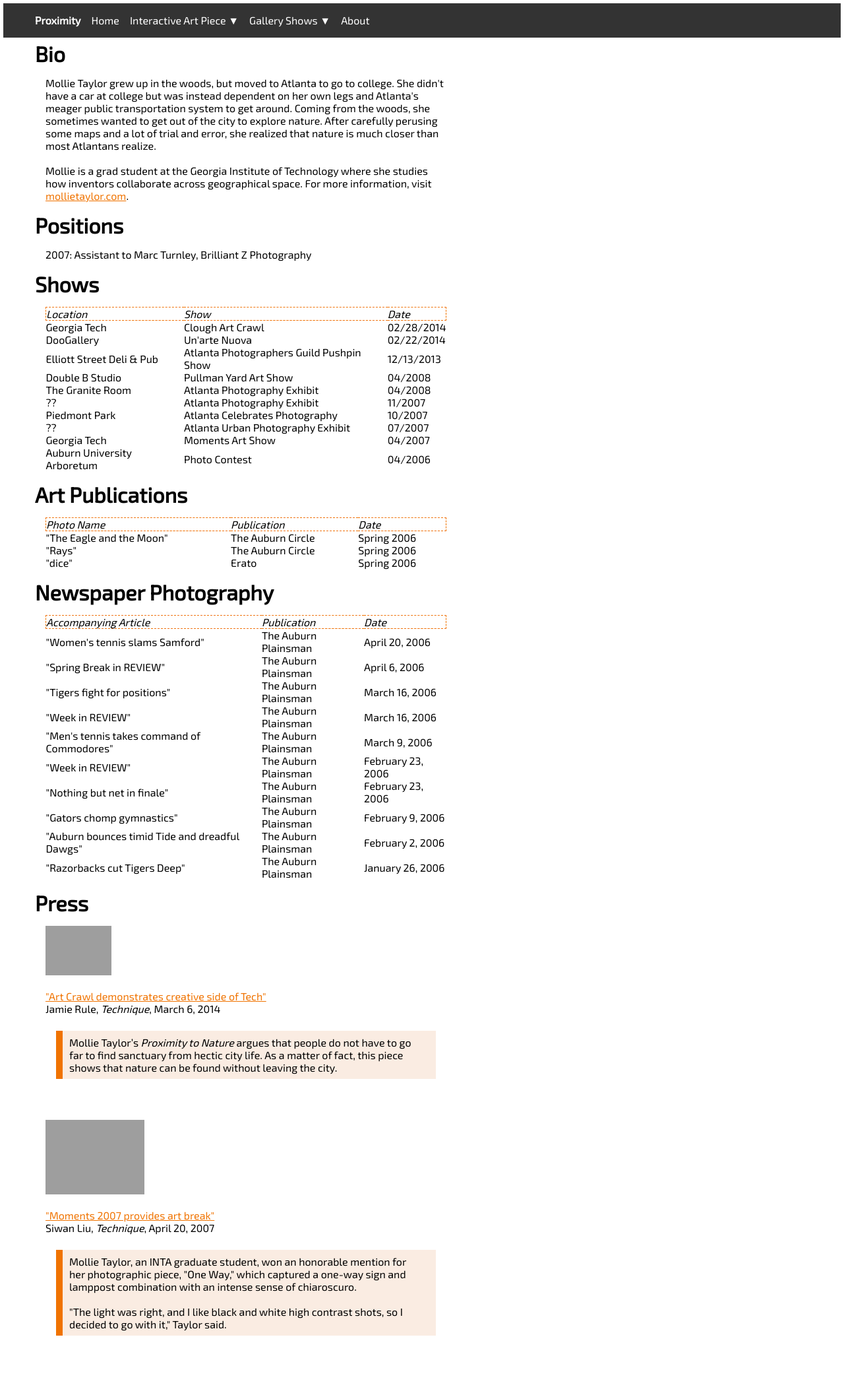
After one commit to mapsandapps/proximity, a PHP site: page /resume.php in a window 1280 px wide. The commit adds this page. Shown: the whole page at 66% size. Run offline with PHP 8.4, Linux system fonts and the light colour scheme; grey boxes are pictures that could not be loaded.

Commit message:
Adds content to about pages

```diff
--- /dev/null
+++ b/bio.php
@@ -0,0 +1 @@
+Mollie Taylor grew up in the woods, but moved to Atlanta to go to college. She didn't have a car at college but was instead dependent on her own legs and Atlanta's meager public transportation system to get around. Coming from the woods, she sometimes wanted to get out of the city to explore nature. After carefully perusing some maps and a lot of trial and error, she realized that nature is much closer than most Atlantans realize.<br><br>Mollie is a grad student at the Georgia Institute of Technology where she studies how inventors collaborate across geographical space. For more information, visit <a href="http://www.mollietaylor.com/">mollietaylor.com</a>.
--- a/interactive.php
+++ b/interactive.php
@@ -132,8 +132,8 @@
     "[none]": none
   };
 
-  L.tileLayer('http://tile.cloudmade.com/d2268fb4d6a84b33b508fa5640063baf/29889/256/{z}/{x}/{y}.png', {
-    attribution: '<a href="http://thigpendesigns.com">Icon by Thigpen Designs</a> | Map data &copy; <a href="http://openstreetmap.org">OpenStreetMap</a> contributors, <a href="http://creativecommons.org/licenses/by-sa/2.0/">CC-BY-SA</a>, Imagery © <a href="http://cloudmade.com">CloudMade</a>',
+  L.tileLayer('http://{s}.tiles.mapbox.com/v3/mollie.homn0pjf/{z}/{x}/{y}.png', {
+    attribution: '<a href="http://thigpendesigns.com">Icon by Thigpen Designs</a> | Base map <a href="https://www.mapbox.com/about/maps/">© Mapbox © OpenStreetMap</a>',
     maxZoom: 18
   }).addTo(map);
 
--- /dev/null
+++ b/resume.php
@@ -0,0 +1,107 @@
+<!DOCTYPE html>
+<meta charset="utf-8">
+<html>
+<head profile="http://www.w3.org/2005/10/profile">
+  <title>Proximity</title>
+  <link rel="icon"
+    type="image/png"
+    href="http://mollietaylor.com/favicon.png">
+    <link href="stylesheet.css" rel="stylesheet">
+    <link href='http://fonts.googleapis.com/css?family=Exo+2' rel='stylesheet' type='text/css'>
+  <style>
+    ul#influences {
+      padding-left: 2em;
+    }
+
+    ul#influences li {
+      padding-bottom: 0.5em;
+    }
+
+    thead {
+      font-style: italic;
+      border: 1px #f07300 dashed;
+    }
+  </style>
+</head>
+<body>
+  <div id="nav">
+    <?php include ("navigation.php"); ?>
+  </div>
+  <div class="content">
+    <div id="about">
+
+      <h1>Bio</h1>
+      <!-- bio --><div class="about-par"><?php include ("bio.php"); ?></div>
+
+      <h1>Positions</h1>
+      <div class="about-par">
+      2007: Assistant to Marc Turnley, Brilliant Z Photography
+      </div>
+      <!-- & Set up and [manually] held lights.  Made lighting decisions and recommendations.  [Took] short video clips for use on [the Internet].  Designed [and?] portfolio website.\\ %adjusted models' clothing, followed orders, carried and fetched stuff.  be sure to emphasize somehow the skills needed:  patience & the ability to follow orders.  Also include number of hours worked. -->
+
+      <h1>Shows</h1>
+      <div class="about-par">
+        <table>
+          <thead><td>Location</td><td>Show</td><td>Date</td></thead>
+          <tr><td>Georgia Tech</td><td>Clough Art Crawl</td><td align="right">02/28/2014</td></tr>
+          <tr><td>DooGallery</td><td>Un'arte Nuova</td><td>02/22/2014</td></tr>
+          <tr><td>Elliott Street Deli & Pub</td><td>Atlanta Photographers Guild Pushpin Show</td><td>12/13/2013</td></tr>
+          <tr><td>Double B Studio</td><td>Pullman Yard Art Show</td><td>04/2008</td></tr>
+          <tr><td>The Granite Room</td><td>Atlanta Photography Exhibit</td><td>04/2008</td></tr>
+          <tr><td>??</td><td>Atlanta Photography Exhibit</td><td>11/2007</tr>
+          <tr><td>Piedmont Park</td><td>Atlanta Celebrates Photography</td><td>10/2007</td></tr>
+          <tr><td>??</td><td>Atlanta Urban Photography Exhibit</td><td>07/2007</td></tr>
+          <tr><td>Georgia Tech</td><td>Moments Art Show</td><td>04/2007</td></tr>
+          <tr><td>Auburn University Arboretum</td><td>Photo Contest</td><td>04/2006</td></tr>
+        </table>
+      </div>
+
+      <h1>Art Publications</h1>
+      <!-- michigan map thing? -->
+      <div class="about-par">
+        <table>
+        <thead><td>Photo Name</td><td>Publication</td><td>Date</td></thead>
+        <tr><td>"The Eagle and the Moon"</td><td>The Auburn Circle</td><td>Spring 2006</td></tr>
+        <tr><td>"Rays"</td><td>The Auburn Circle</td><td>Spring 2006</td></tr>
+        <tr><td>"dice"</td><td>Erato</td><td>Spring 2006</td></tr>
+        </table>
+      </div>
+
+      <h1>Newspaper Photography</h1>
+      <div class="about-par">
+      <table>
+        <thead><td>Accompanying Article</td><td>Publication</td><td>Date</td></thead>
+        <tr><td>"Women's tennis slams Samford"</td><td>The Auburn Plainsman</td><td>April 20, 2006</td></tr>
+        <tr><td>"Spring Break in REVIEW"</td><td>The Auburn Plainsman</td><td>April 6, 2006</td></tr>
+        <tr><td>"Tigers fight for positions"</td><td>The Auburn Plainsman</td><td>March 16, 2006</td></tr>
+        <tr><td>"Week in REVIEW"</td><td>The Auburn Plainsman</td><td>March 16, 2006</td></tr>
+        <tr><td>"Men's tennis takes command of Commodores"</td><td>The Auburn Plainsman</td><td>March 9, 2006</td></tr>
+        <tr><td>"Week in REVIEW"</td><td>The Auburn Plainsman</td><td>February 23, 2006</td></tr>
+        <tr><td>"Nothing but net in finale"</td><td>The Auburn Plainsman</td><td>February 23, 2006</td></tr>
+        <tr><td>"Gators chomp gymnastics"</td><td>The Auburn Plainsman</td><td>February 9, 2006</td></tr>
+        <tr><td>"Auburn bounces timid Tide and dreadful Dawgs"</td><td>The Auburn Plainsman</td><td>February 2, 2006</td></tr>
+        <tr><td>"Razorbacks cut Tigers Deep"</td><td>The Auburn Plainsman</td><td>January 26, 2006</td></tr>
+      </table>
+
+      </div>
+
+      <h1>Press</h1>
+      <div class="about-par">
+      <img src="technique.png" width=100><br><br>
+      <a href="http://nique.net/entertainment/2014/03/06/art-crawl-demonstrates-creative-side-of-tech/" target="_blank">"Art Crawl demonstrates creative side of Tech"</a><br>
+      Jamie Rule, <i>Technique</i>, March 6, 2014<br>
+      <blockquote>Mollie Taylor’s <i>Proximity to Nature</i> argues that people do not have to go far to find sanctuary from hectic city life. As a matter of fact, this piece shows that nature can be found without leaving the city.</blockquote>
+
+      <br><br>
+      <img src="technique-old.png" width=150><br><br>
+      <a href="https://smartech.gatech.edu/bitstream/handle/1853/14396/2007-04-20_focus-2007-04-20.pdf?sequence=3">"Moments 2007 provides art break"</a><br>
+      Siwan Liu, <i>Technique</i>, April 20, 2007<br>
+      <blockquote>Mollie Taylor, an INTA graduate student, won an honorable mention for her photographic piece, "One Way," which captured a one-way sign and lamppost combination with an intense sense of chiaroscuro.<br><br>"The light was right, and I like black and white high contrast shots, so I decided to go with it," Taylor said.</blockquote>
+      </div>
+
+
+    </div>
+  </div>
+
+</body>
+</html>
--- a/stylesheet.css
+++ b/stylesheet.css
@@ -160,3 +160,7 @@ div.source {
   text-align: right;
   width: 100%;
 }
+
+.about-par a {
+  color: #f07300;
+}
```
Also changed, not shown: about.php (+10 -2 lines), big-photos.php (+77 -18 lines), photos.js (+23 -0 lines), waps-submission.css (added, +56 -0 lines), waps-submission.php (added, +118 -0 lines), 1 other file.
